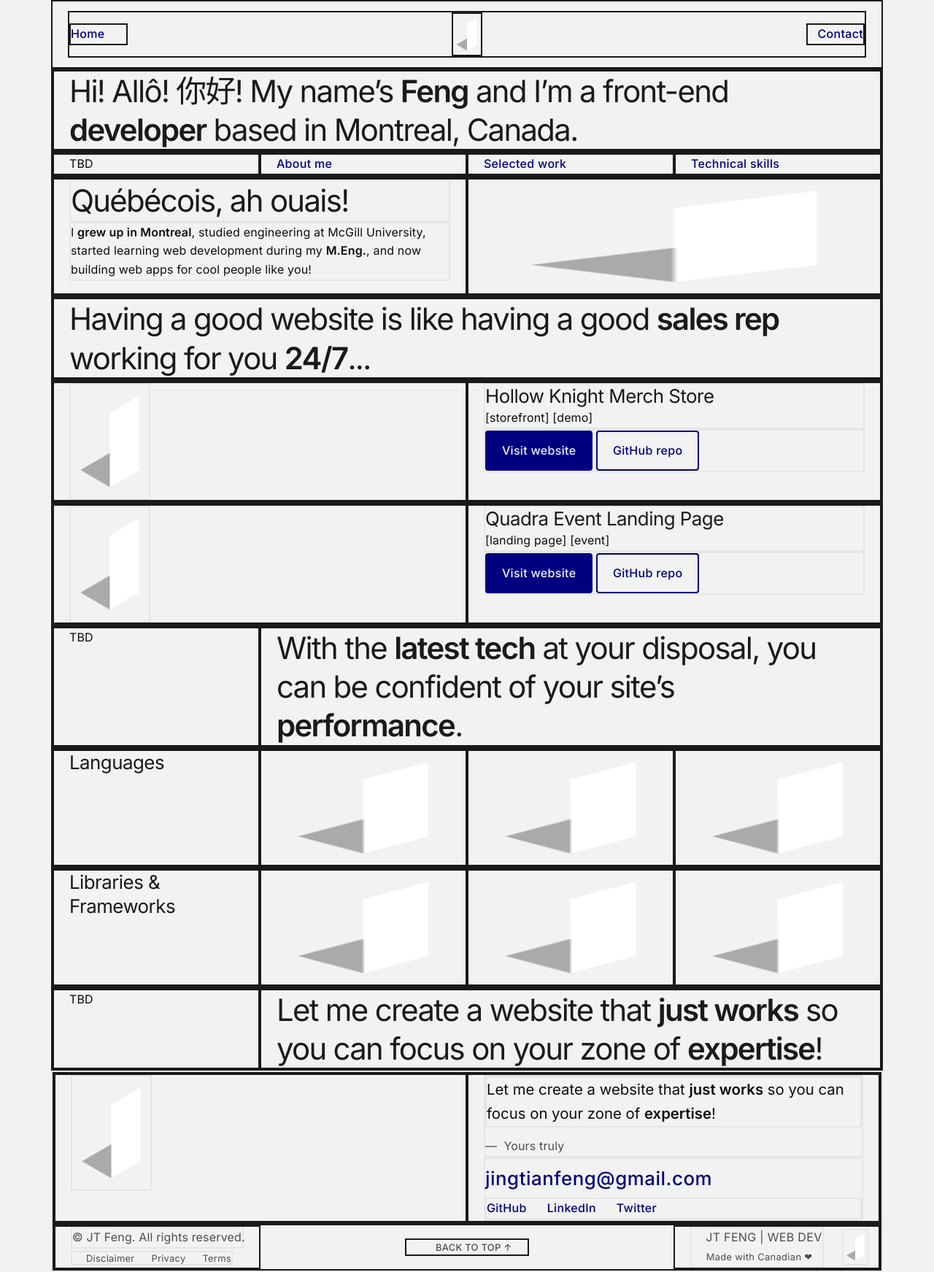
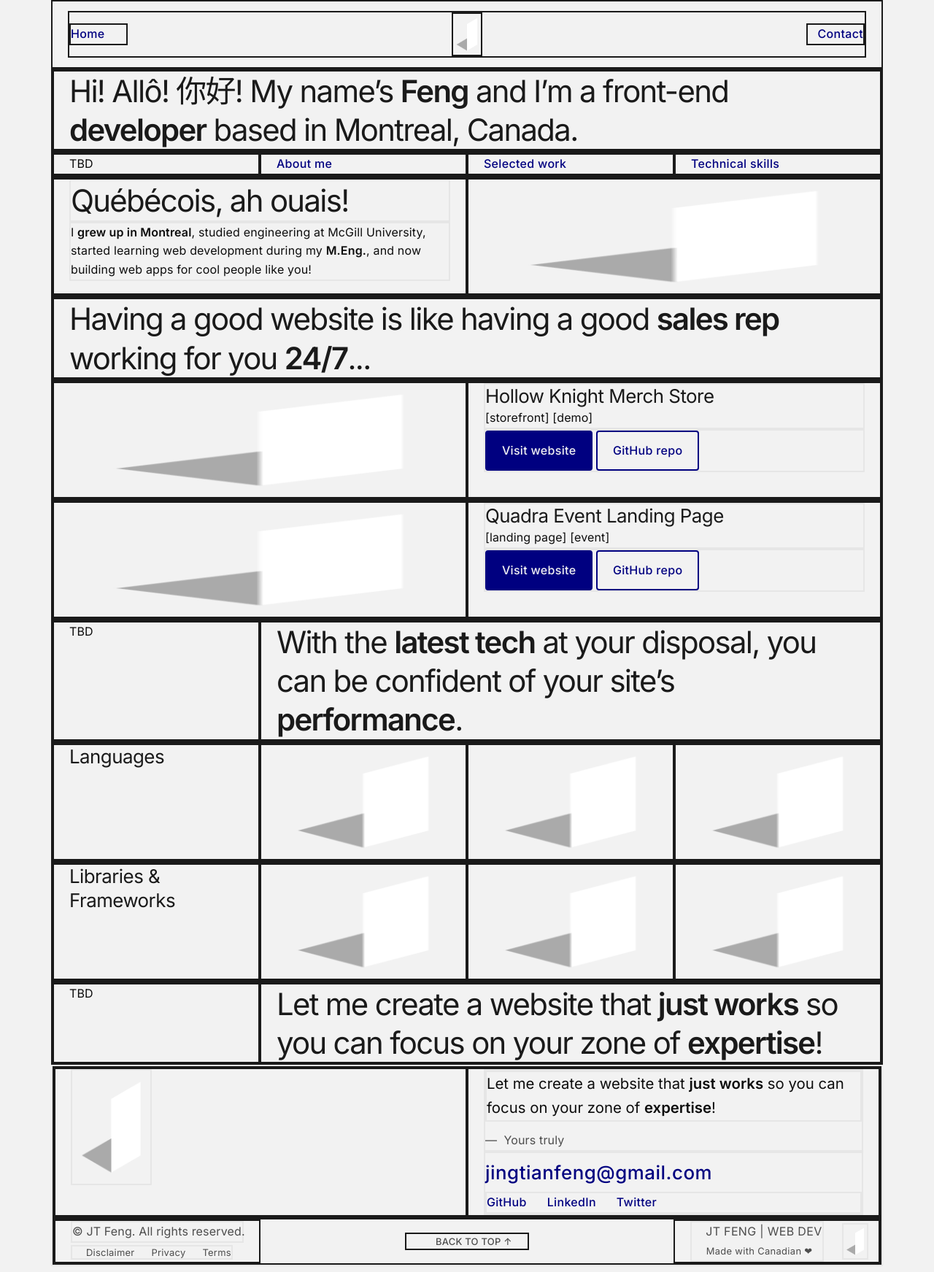
Before and after one commit to jingtianfeng/jtfeng-personal-1, a Jekyll site: the page built from index.html, in a window 1280 px wide. Shown: the whole page at 73% size. Built offline with Jekyll 4.4.1, drawn with Linux system fonts in a browser that asks for light colours.

Commit message:
Update index: re-layout #frontend-work-*

```diff
--- a/index.html
+++ b/index.html
@@ -77,12 +77,10 @@ title: Front-End Developer
     <div class="container">
         <div class="border border-dark
                     row">
-            <div class="border border-dark
-                        col-4 col-md-2">
-                <img src="/assets/img/logo.png" alt="Hollow Knight Merch Store"
-                     height="160" width="111"
-                     class="border">
-            </div>
+            <img class="border border-dark
+                        col-4 col-md-2"
+                 src="/assets/img/logo.png" alt="Hollow Knight Merch Store"
+                 height="160" width="111">
             <div class="border border-dark
                         col-4 col-md-2">
                 <div class="border">
@@ -111,12 +109,10 @@ title: Front-End Developer
     <div class="container">
         <div class="border border-dark
                     row">
-            <div class="border border-dark
-                        col-4 col-md-2">
-                <img src="/assets/img/logo.png" alt="Quadra Event Landing Page"
-                     height="160" width="111"
-                     class="border">
-            </div>
+            <img class="border border-dark
+                        col-4 col-md-2"
+                 src="/assets/img/logo.png" alt="Quadra Event Landing Page"
+                 height="160" width="111">
             <div class="border border-dark
                         col-4 col-md-2">
                 <div class="border">
```
